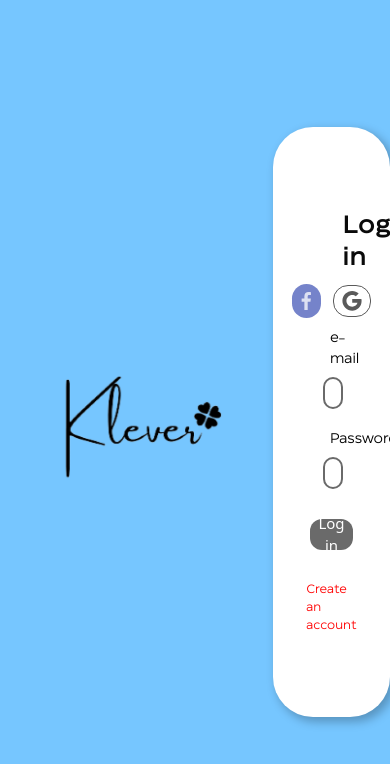
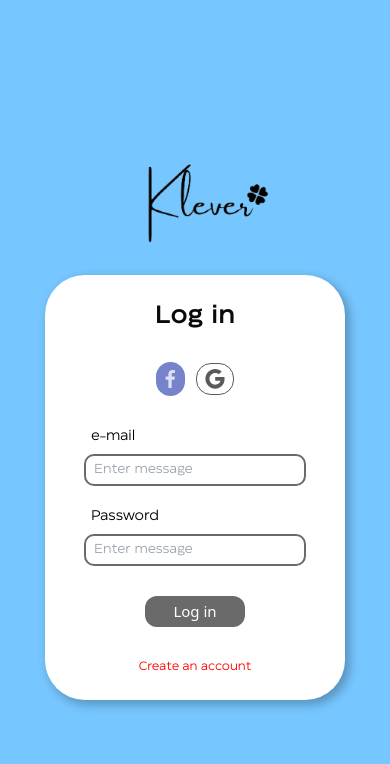
Before and after one commit to Enqwezy/klever, a React (Vite) app: page /login in a window 390 px wide. Shown: the top 764 px of the page. Built offline with nearby package versions, Linux system fonts and the light colour scheme.

Commit message:
Улучшено оформление компонентов входа и ввода с адаптивными размерами и стилями

```diff
--- a/src/components/UI/input/RegularInputs.jsx
+++ b/src/components/UI/input/RegularInputs.jsx
@@ -51,10 +51,10 @@
 
   return (
     <div className="flex flex-col gap-[7px]">
-      <div className="ml-[7px] text-[14px]">{name}</div>
+      <div className="ml-[7px] text-[14px] 2xl:text-[20px]">{name}</div>
       <input
         type={type}
-        className={`border-[2px] ${dynamicBorderColor} h-[32px] text-[13px] p-2 rounded-[10px] w-full focus:outline-none hover:border-blue-500 hover:shadow-md hover:bg-gray-100 transition-all duration-200`}
+        className={`border-[2px] ${dynamicBorderColor} h-[32px] text-[13px] p-2 2xl:text-[17px] 2xl:p-3 2xl:h-[40px] rounded-[10px] w-full focus:outline-none hover:border-blue-500 hover:shadow-md hover:bg-gray-100 transition-all duration-200`}
         placeholder={placeholder}
         value={value}
         onChange={handleChange}
--- a/src/components/pages/Login.jsx
+++ b/src/components/pages/Login.jsx
@@ -5,19 +5,19 @@
 
 function Login() {
     return (
-        <div className='w-full min-h-screen bg-[#76C6FF] flex flex-row justify-center items-center gap-[5vw] '>
-            <div className='max-w-[50vh]'>
-                <img src={logo} alt="" />
+        <div className='w-full min-h-screen bg-[#76C6FF] flex xl:flex-row flex-col justify-center items-center gap-[5vw] lg:gap-y-[1vh] '>
+            <div className=''>
+                <img src={logo} alt="" className='2xl:max-w-[20vw] max-w-[50vw] md:max-w-[30vw] lg:max-w-[20vw]' />
             </div>
             <div className=''>
-                <div className='rounded-[40px] min-h-[70vh] w-[30vw] bg-white p-[25px] px-[50px] flex justify-center flex-col  shadow-container '>
-                    <div className='font-eastman_medium text-[25px] px-[5vw] text-[#0A0A0A] text-center leading-8'>
+                <div className='rounded-[40px] 2xl:min-h-[40vh] min-h-[50vh] sm:w-[50vw] 2xl:w-[550px] w-[300px] md:w-[400px] bg-white p-[25px] px-[10vw] sm:px-[50px] flex justify-center flex-col  shadow-container '>
+                    <div className='font-eastman_medium text-[25px] 2xl:text-[32px] 2xl:mx-5 text-[#0A0A0A] text-center leading-8'>
                         Log in
                     </div>
-                    <div className='flex flex-row justify-center gap-x-[3vw] my-[10px]'>
+                    <div className='flex flex-row justify-center gap-x-[3vw] my-[30px]'>
                         <div className="flex justify-center items-center">
                             <button
-                                className="flex flex-row gap-x-[30px]   bg-[#7583CA] rounded-[15px] p-2 min-w-[7vw] text-[14px] justify-center items-center font-thin text-[#FFFFFFBF] hover:bg-[#8593DA] hover:shadow-lg transition-all duration-200"
+                                className="flex flex-row gap-x-[30px]   bg-[#7583CA] rounded-[15px] p-2 min-w-[7vw] text-[14px]  justify-center items-center font-thin text-[#FFFFFFBF] hover:bg-[#8593DA] hover:shadow-lg transition-all duration-200"
                             >
                                 <svg
                                     width="13"
@@ -67,14 +67,14 @@
                     <div className="flex flex-col gap-[15px]">
                         <div className="flex justify-center items-center mt-[30px]">
                             <button
-                                className="bg-[#6A6A6A] rounded-[12px] w-[100px] p-2 flex justify-center items-center h-[31px] text-white text-[15px] font-light hover:bg-[#7A7A7A] hover:shadow-md transition-all duration-200"
+                                className="bg-[#6A6A6A] rounded-[12px] w-[100px] p-2 flex justify-center items-center h-[31px] 2xl:h-[35px] text-white text-[15px] font-light hover:bg-[#7A7A7A] hover:shadow-md transition-all duration-200 2xl:text-[20px]"
                             >
                                 Log in
                             </button>
                         </div>
 
                         <div className="flex justify-center items-center mt-[15px]">
-                            <p className="text-[#0A0A0A] text-[12px] font-eastman_regular">
+                            <p className="text-[#0A0A0A] text-[12px] 2xl:text-[15px] font-eastman_regular">
                                 <Link to="/register" className="text-[#FF0000] hover:underline">
                                     Create an account
                                 </Link>
```
